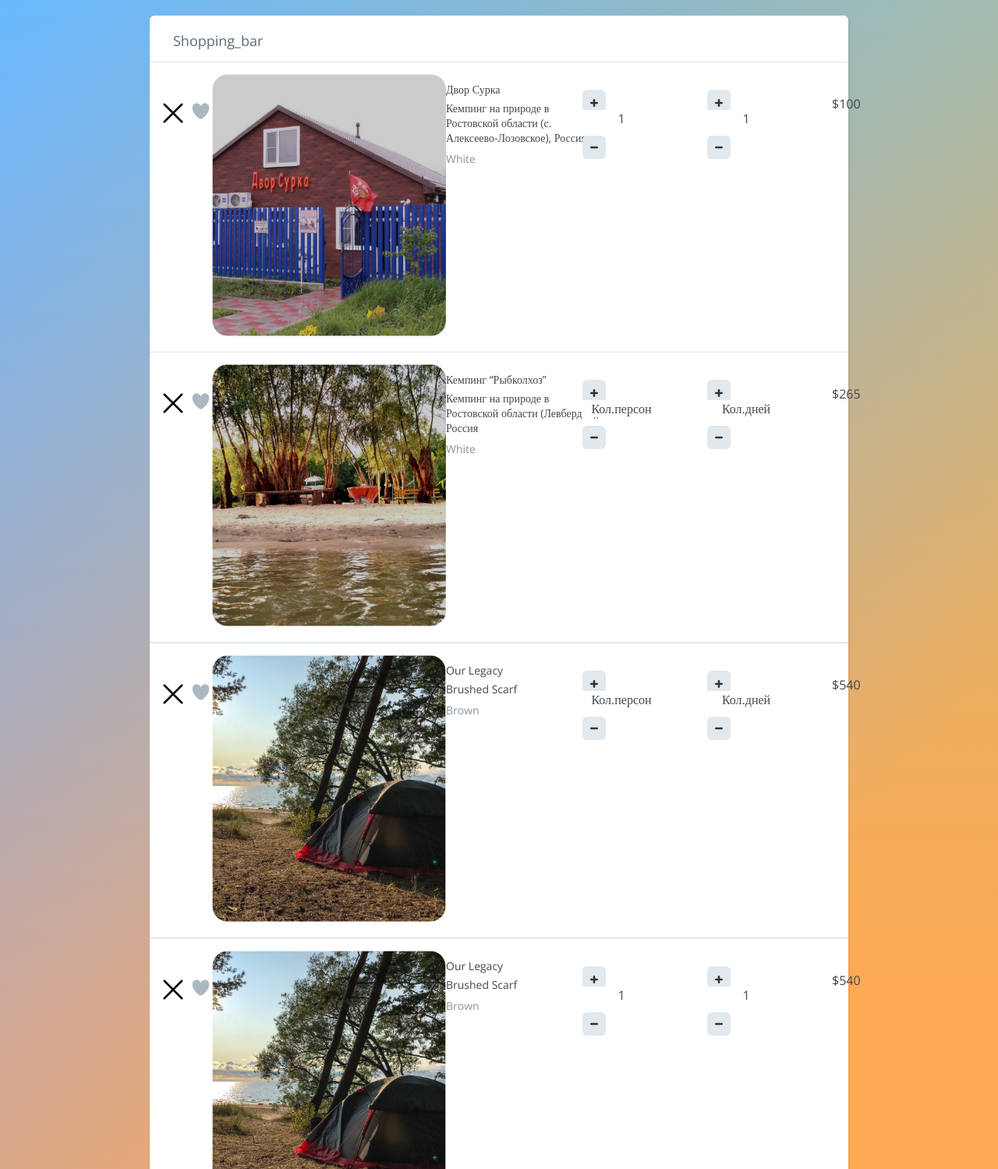
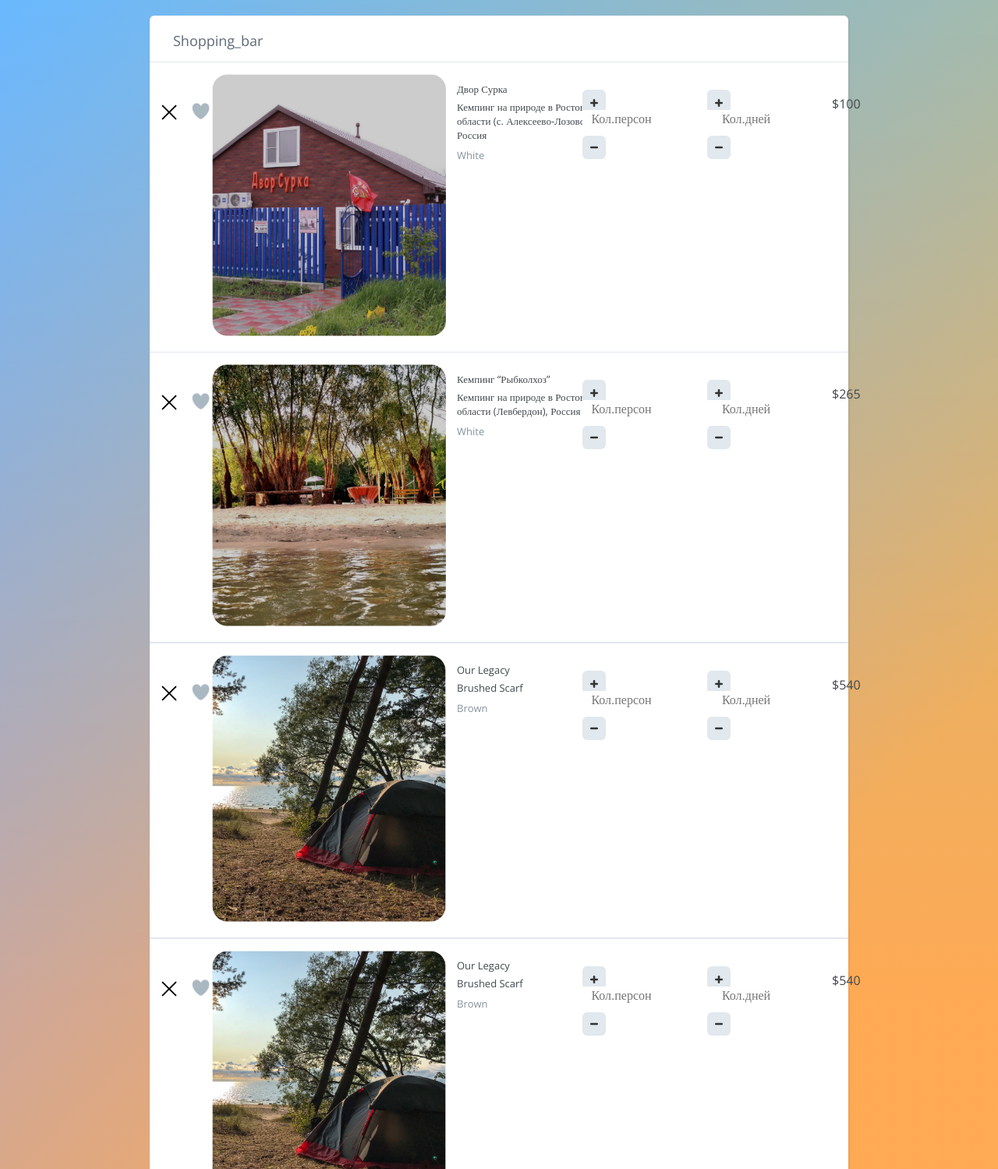
Before and after one commit to Mentar111/Camping-main-master22-master, a plain HTML site: page index3.html in a window 1280 px wide. Shown: the part 1060-2559 px from the top of the page at 78% size. Drawn offline with nearby package versions, Linux system fonts and the light colour scheme; files that its build step writes are made by us from their sources; grey boxes are pictures that could not be loaded; files whose address does not match are found by name; a web font is replaced by a local one.

Commit message:
Campin v 1.2.8 + Catalog

```diff
--- a/Style.css/Style_Catalog.css
+++ b/Style.css/Style_Catalog.css
@@ -170,12 +170,11 @@ main {
 }
 
 .delete_btn {
-    width: 40px;
-    height: 40px;
-    background: url("../delete_like/delete.svg") no-repeat center;
+    width: 30px;
+    height: 38px;
+    background: url(../delete_like/delete.svg) no-repeat center;
     margin-left: -70px;
 }
-
 
 
 .like_btn {
@@ -215,10 +214,11 @@ main {
 
 .description span {
     display: block;
-    font-size: 14px;
+    font-size: 13px;
     color: #43484D;
     font-weight: 400;
     width: 200px;
+    margin-left: 14px;
 }
 
 .description span:first-child{
--- a/index3.html
+++ b/index3.html
@@ -45,8 +45,8 @@
 
 <main class="main">
     <div class="main_container">
-<!-- <p class="text_main">Lorem ipsum dolor sit amet consectetur adipisicing elit. Obcaecati expedita ipsa nemo nam pariatur nisi commodi consequatur facere animi neque aperiam illum vitae modi eos, eaque soluta voluptas, tempora qui? Lorem ipsum dolor sit, amet consectetur adipisicing elit. Necessitatibus beatae exercitationem facilis aspernatur voluptate explicabo impedit, vitae accusamus incidunt recusandae voluptatibus laborum illo molestias. Aspernatur, commodi! Voluptatem voluptate maxime officia? Lorem ipsum dolor sit amet, consectetur adipisicing elit. Fuga dignissimos voluptas molestiae suscipit illum sint perspiciatis vitae placeat, corporis error. Ullam ipsa quisquam et odio qui eveniet alias reprehenderit magni? Lorem ipsum dolor sit amet consectetur adipisicing elit. Distinctio suscipit sapiente assumenda. Iste repudiandae vel veniam ad ex inventore nostrum illo voluptate, optio nesciunt consequatur ea facere eveniet odio corrupti. Lorem ipsum dolor sit amet consectetur adipisicing elit. Dolore voluptatem, tempore a quaerat nemo quas dolorem tempora exercitationem, accusantium consectetur consequuntur nesciunt eligendi. Est fugiat, cum non sit velit tempora.</p>
-</div> -->
+
+</div>
 </main>
 
 
@@ -55,6 +55,7 @@
     <div class="Shopping_bar">
         Shopping_bar
         </div>
+
     <!-- Товар 1 -->
     <div class="item">
       <div class="buttons">
@@ -78,7 +79,7 @@
     <button class="plus_btn" type="button" name="button">
         <img src="plus.svg" alt="" class="plus">
         </button>
-    <input type="text" name="name" value="1">
+    <input type="text" name="name" placeholder="Кол.персон">
     <button class="minus_btn" type="button" name="button">
         <img src="minus.svg" alt="" class="minus">
     </button>
@@ -87,7 +88,7 @@
         <button class="plus_btn" type="button" name="button">
             <img src="plus.svg" alt="" class="plus">
             </button>
-        <input type="text" name="name" value="1">
+        <input type="text" name="name" placeholder="Кол.дней">
         <button class="minus_btn" type="button" name="button">
             <img src="minus.svg" alt="" class="minus">
         </button>
@@ -121,7 +122,7 @@
       <button class="plus_btn" type="button" name="button">
           <img src="plus.svg" alt="" class="plus">
           </button>
-      <input type="text" name="name" value="Кол.персон">
+      <input type="text" name="name" placeholder="Кол.персон">
       <button class="minus_btn" type="button" name="button">
           <img src="minus.svg" alt="" class="minus">
       </button>
@@ -131,7 +132,7 @@
             <button class="plus_btn" type="button" name="button">
                 <img src="plus.svg" alt="" class="plus">
                 </button>
-            <input type="text" name="name" value="Кол.дней">
+            <input type="text" name="name" placeholder="Кол.дней">
             <button class="minus_btn" type="button" name="button">
                 <img src="minus.svg" alt="" class="minus">
             </button>
@@ -165,7 +166,7 @@
       <button class="plus_btn" type="button" name="button">
           <img src="plus.svg" alt="" class="plus">
           </button>
-      <input type="text" name="name" value="Кол.персон">
+      <input type="text" name="name" placeholder="Кол.персон">
       <button class="minus_btn" type="button" name="button">
           <img src="minus.svg" alt="" class="minus">
       </button>
@@ -175,7 +176,7 @@
             <button class="plus_btn" type="button" name="button">
                 <img src="plus.svg" alt="" class="plus">
                 </button>
-            <input type="text" name="name" value="Кол.дней">
+            <input type="text" name="name" placeholder="Кол.дней">
             <button class="minus_btn" type="button" name="button">
                 <img src="minus.svg" alt="" class="minus">
             </button>
@@ -208,7 +209,7 @@
       <button class="plus_btn" type="button" name="button">
           <img src="plus.svg" alt="" class="plus">
           </button>
-      <input type="text" name="name" value="1">
+      <input type="text" name="name" placeholder="Кол.персон">
       <button class="minus_btn" type="button" name="button">
           <img src="minus.svg" alt="" class="minus">
       </button>
@@ -218,7 +219,7 @@
             <button class="plus_btn" type="button" name="button">
                 <img src="plus.svg" alt="" class="plus">
                 </button>
-            <input type="text" name="name" value="1">
+            <input type="text" name="name" placeholder="Кол.дней">
             <button class="minus_btn" type="button" name="button">
                 <img src="minus.svg" alt="" class="minus">
             </button>
```
